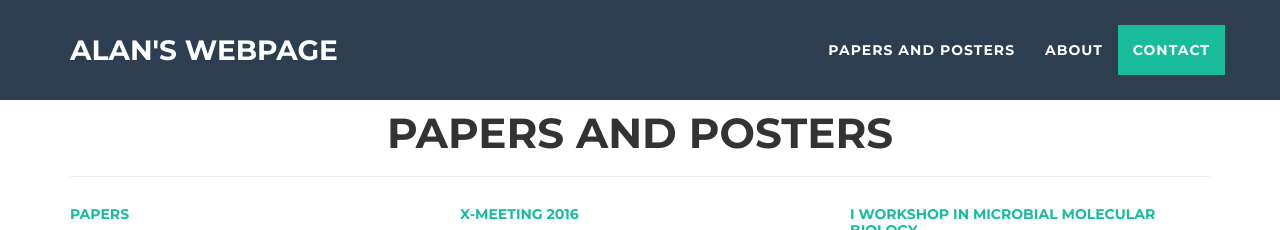
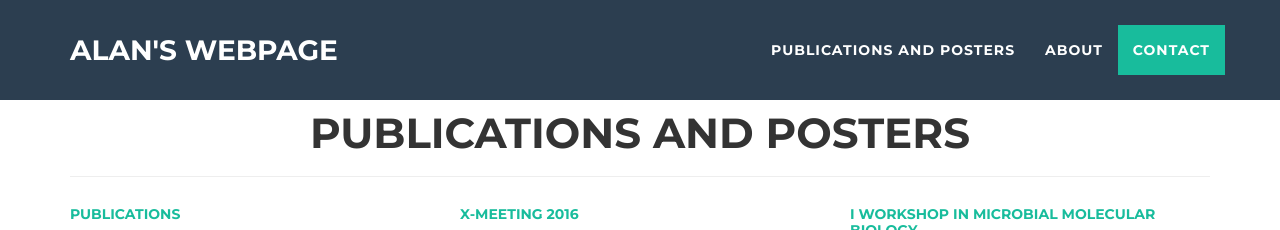
Before and after one commit to alanlorenzetti/alanlorenzetti.github.io, a website: page index.html in a window 1280 px wide. Shown: the top 230 px of the page. Drawn offline with nearby package versions, Linux system fonts and the light colour scheme.

Commit message:
minor update

```diff
--- a/index.html
+++ b/index.html
@@ -51,7 +51,7 @@
                         <a href="#page-top"></a>
                     </li>
                     <li class="page-scroll">
-                        <a href="#portfolio">Papers and Posters</a>
+                        <a href="#portfolio">Publications and Posters</a>
                     </li>
                     <li class="page-scroll">
                         <a href="#about">About</a>
@@ -91,7 +91,7 @@
             <div class="row">
                 <div class="col-lg-12 text-center">
 		    <p></p>
-                    <h2>Papers and Posters</h2>
+                    <h2>Publications and Posters</h2>
                     <hr>
                 </div>
             </div>
@@ -103,7 +103,7 @@
                                 <i class="fa fa-search-plus fa-3x"></i>
                             </div>
                         </div>
-			<h5>Papers</h5>
+			<h5>Publications</h5>
                         <img src="img/portfolio/researchBig.png" class="img-responsive" alt="">
                     </a>
                 </div>
@@ -323,7 +323,7 @@
                 <div class="row">
                     <div class="col-lg-8 col-lg-offset-2">
                         <div class="modal-body">
-                            <h2>Papers</h2>
+                            <h2>Publications</h2>
                             <hr>
                             <img src="img/portfolio/researchSm.png" class="img-responsive img-centered" alt="">
                             <p>Published</p>
```
